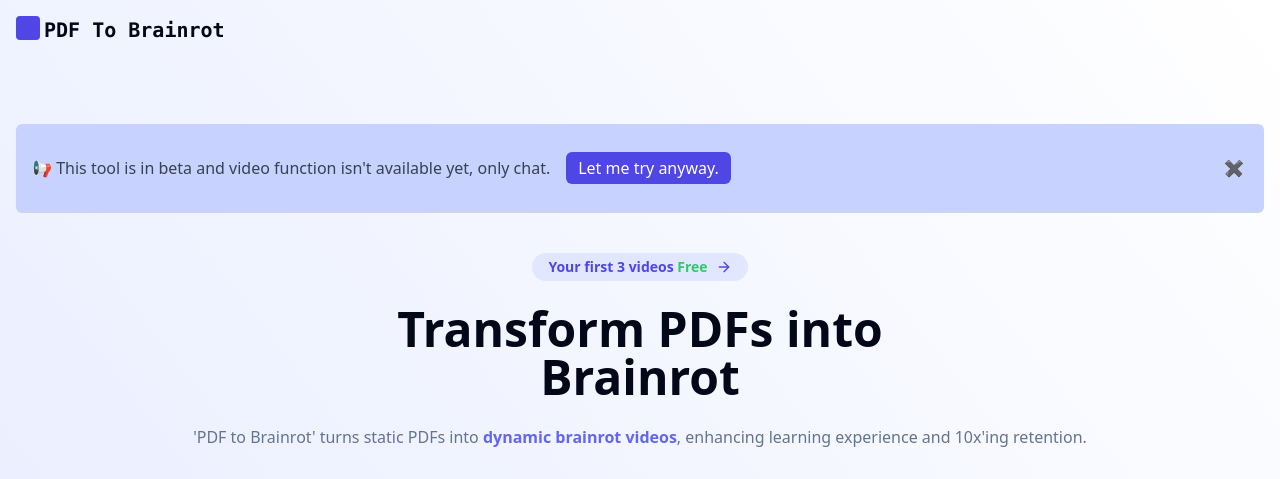
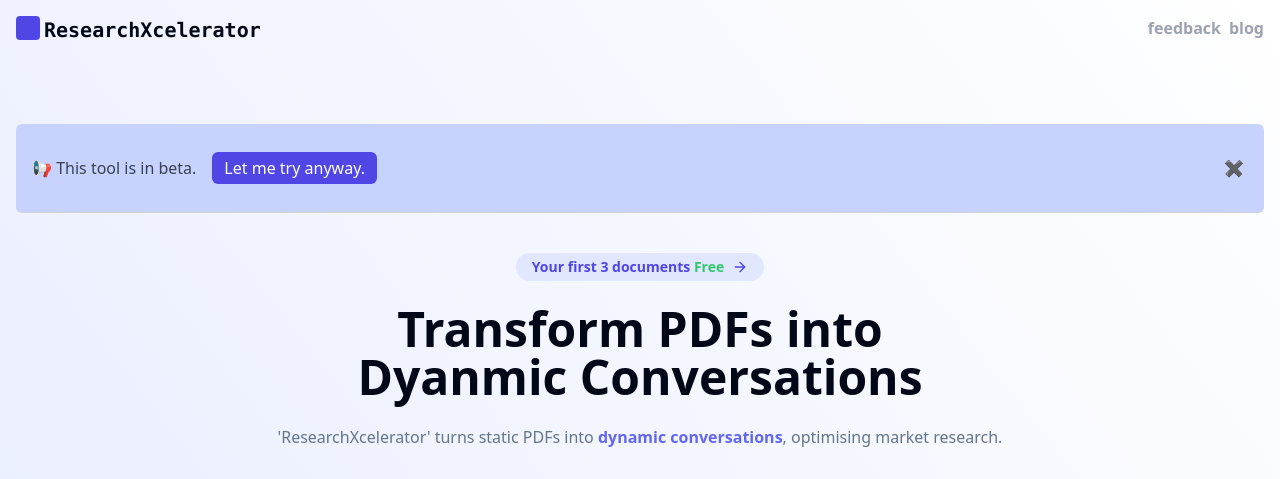
Before and after one commit to callumtaitmate/chat-with-pdf, a Next.js app: page / in a window 1280 px wide. Shown: the top 479 px of the page. Built offline with nearby package versions, Linux system fonts and the light colour scheme.

Commit message:
Clear Up

```diff
--- a/src/app/layout.tsx
+++ b/src/app/layout.tsx
@@ -9,8 +9,8 @@ import { Suspense } from "react";
 
 
 export const metadata: Metadata = {
-  title: "PDFtoBrainrot",
-  description: "Upload PDFs to view in Brainrot format.",
+  title: "ResearchXcelerator",
+  description: "Upload and distill information from PDFs",
 };
 
 export default function RootLayout({
--- a/src/components/HeroData.tsx
+++ b/src/components/HeroData.tsx
@@ -16,7 +16,15 @@ export default function Component() {
                     <div className="flex justify-between">
                         <div className="flex">
                             <div className="w-6 h-6 bg-indigo-600 rounded mr-1" />
-                            <span className="font-bold text-xl font-mono">PDF To Brainrot</span>
+                            <span className="font-bold text-xl font-mono">ResearchXcelerator</span>
+                        </div>
+                        <div className="flex">
+                            <nav>
+                                <Link href="/feedback" className="font-semibold text-gray-400 mr-2">feedback</Link>
+                            </nav>
+                            <nav>
+                                <Link href="/blog" className="font-semibold text-gray-400">blog</Link>
+                            </nav>
                         </div>
 
                     </div>
@@ -25,18 +33,18 @@ export default function Component() {
 
             <main className="container mx-auto px-4 py-16 text-center">
 
-            <TopBar />
+                <TopBar />
                 <Link href="/dashboard">
                     <div className="inline-flex items-center mt-10 bg-indigo-100 text-indigo-600 rounded-full px-4 py-1 text-sm mb-6">
 
-                        <p className="font-semibold"> Your first 3 videos <span className="text-green-500 font-semibold animate-pulse">Free</span> </p> <ArrowRight className="w-4 h-4 ml-2" />
+                        <p className="font-semibold"> Your first 3 documents <span className="text-green-500 font-semibold animate-pulse">Free</span> </p> <ArrowRight className="w-4 h-4 ml-2" />
                     </div>
                 </Link>
                 <h1 className="text-4xl md:text-5xl font-bold mb-6">
-                    Transform PDFs into <br /> Brainrot
+                    Transform PDFs into <br /> Dyanmic Conversations
                 </h1>
                 <p className="text-muted-foreground text-gray-600 mb-8">
-                    'PDF to Brainrot' turns static PDFs into <span className="font-semibold text-indigo-500">dynamic brainrot videos</span>, enhancing learning experience and 10x'ing retention.
+                    'ResearchXcelerator' turns static PDFs into <span className="font-semibold text-indigo-500">dynamic conversations</span>, optimising market research.
                 </p>
                 <div className="flex justify-center space-x-4">
                     <UploadButton />
--- a/src/components/contact.tsx
+++ b/src/components/contact.tsx
@@ -12,7 +12,7 @@ const TopBar: React.FC = () => {
 
 
             <div className="flex-col items-center py-2">
-                <span className="mr-4">📢 This tool is in beta and video function isn't available yet, only chat.</span>
+                <span className="mr-4">📢 This tool is in beta.</span>
                 <button
                     className="bg-indigo-600 my-3 text-white px-3 py-1 rounded-md hover:bg-indigo-700 transition"
                     onClick={() => route.push('/dashboard')}
```
